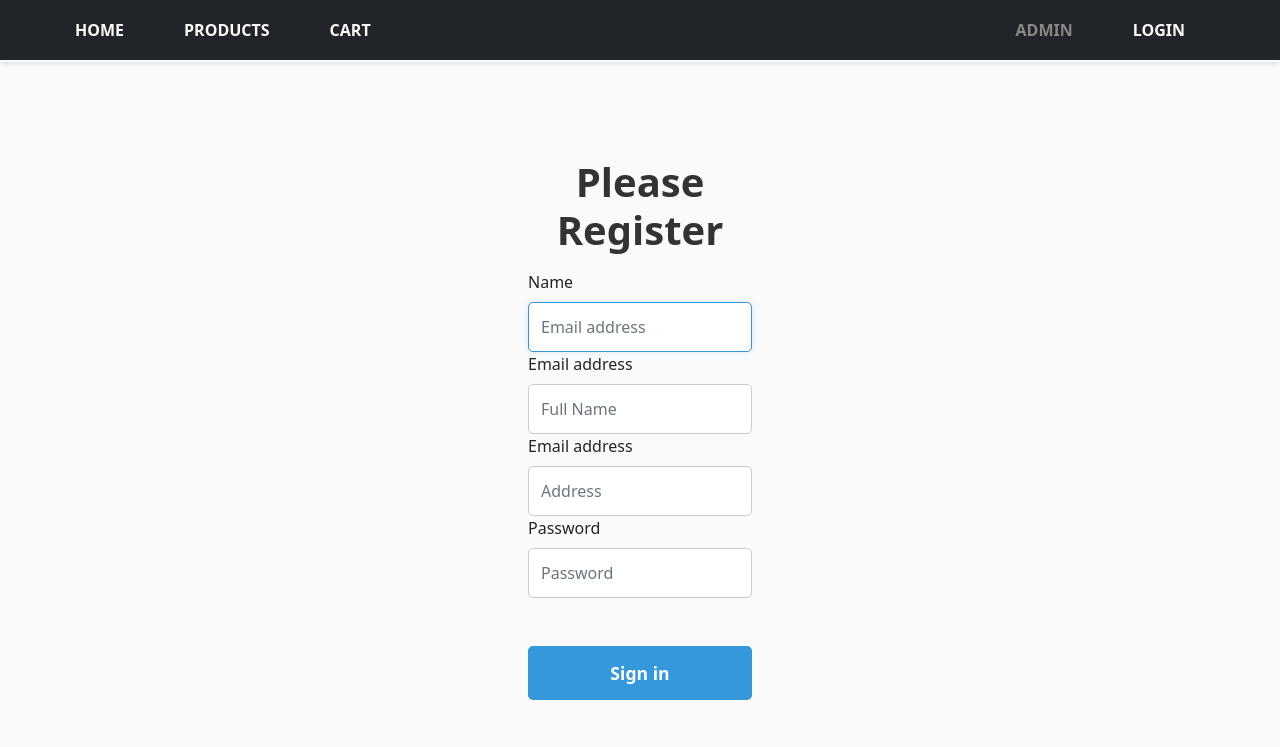
After one commit to TCodingGuru/PHP-Webshop, a PHP site: page /app/view/register/index.php in a window 1280 px wide. The commit adds this page. Shown: the top 747 px of the page. Run offline with PHP 8.4, Linux system fonts and the light colour scheme.

Commit message:
still need to add register function

```diff
--- a/app/controller/admincontroller.php
+++ b/app/controller/admincontroller.php
@@ -20,7 +20,7 @@ class AdminController
     public function insert()
     {
         if (isset($_POST['inputName'])) {
-            //$_POST = filter_input_array(INPUT_POST, FILTER_UNSAFE_RAW); // <-- filter POST
+            $_POST = filter_input_array(INPUT_POST, FILTER_SANITIZE_FULL_SPECIAL_CHARS); // <-- filter POST
 
             // check all individual post fields
             if (isset($_POST['inputName'])) {
@@ -52,7 +52,7 @@ class AdminController
     public function update()
     {
         if (isset($_POST['inputName'])) {
-            $_POST = filter_input_array(INPUT_POST, FILTER_UNSAFE_RAW); // <-- filter POST
+            $_POST = filter_input_array(INPUT_POST, FILTER_SANITIZE_FULL_SPECIAL_CHARS); // <-- filter POST
 
             // check all individual post fields
             if (isset($_POST['id'])) {
--- a/app/public/css/styles.css
+++ b/app/public/css/styles.css
@@ -302,9 +302,7 @@ button {
 }
 
 button:hover {
-    /* background-color: #333; */
     color: #FAFAFA;
-    /* border: 2px solid #FAFAFA; */
 }
 
 button:focus {
@@ -312,31 +310,253 @@ button:focus {
     box-shadow: 0 0 0 2px rgba(0, 0, 0, 0.2);
 }
 
-/* Button style for 'Add to Basket' */
 .btn-add-to-basket {
-    background-color: #FAFAFA; /* Light background */
-    color: #333; /* Dark text */
-    border: 2px solid #333; /* Dark border */
-    border-radius: 5px; /* Slightly rounded corners */
-    padding: 10px 20px; /* Ample padding */
-    text-align: center; /* Center the text */
-    text-decoration: none; /* Remove underline */
-    font-size: 1rem; /* Set font size */
-    transition: all 0.3s ease; /* Smooth transition for hover/focus */
-    display: inline-block; /* Make the button inline-block */
-    width: auto; /* Auto width based on content */
-    margin-top: auto; /* Align to the bottom of the card */
+    background-color: #FAFAFA;
+    color: #333;
+    border: 2px solid #333;
+    border-radius: 5px;
+    padding: 10px 20px;
+    text-align: center;
+    text-decoration: none;
+    font-size: 1rem;
+    transition: all 0.3s ease;
+    display: inline-block;
+    width: auto;
+    margin-top: auto;
 }
 
-/* Hover effect: Change background and text color */
 .btn-add-to-basket:hover {
-    background-color: #333; /* Dark background */
-    color: #FAFAFA; /* Light text color */
-    border: 2px solid #FAFAFA; /* Light border */
+    background-color: #333;
+    color: #FAFAFA;
+    border: 2px solid #FAFAFA;
 }
 
-/* Focus effect: Outline and box-shadow for accessibility */
 .btn-add-to-basket:focus {
-    outline: none; /* Remove default outline */
-    box-shadow: 0 0 0 2px rgba(0, 0, 0, 0.2); /* Add subtle glow */
+    outline: none;
+    box-shadow: 0 0 0 2px rgba(0, 0, 0, 0.2);
 }
+
+/* shopping cart */
+
+/* General container style */
+.container.cart-header {
+    text-align: center;
+    margin-bottom: 20px;
+}
+
+.container.cart-body {
+    padding: 20px;
+}
+
+.table {
+    width: 100%;
+    border-collapse: collapse;
+    background-color: #FAFAFA;
+    border: 1px solid #ddd;
+}
+
+.table th,
+.table td {
+    padding: 12px;
+    text-align: center; /* Center-align both header and body cells */
+    border: 1px solid #ddd;
+}
+
+.table th {
+    background-color: #f1f1f1;
+    font-weight: bold;
+    text-align: center; /* Ensure header text is centered */
+    vertical-align: middle;
+}
+
+.table tbody tr:nth-child(even) {
+    background-color: #f9f9f9;
+}
+
+.table tbody tr:hover {
+    background-color: #f1f1f1;
+}
+
+.table td a {
+    display: inline-block;
+    margin: 0 auto;
+    text-align: center;
+    width: auto;
+}
+
+.table td {
+    text-align: center;
+    vertical-align: middle;
+}
+
+.btn {
+    border-radius: 5px;
+    padding: 10px 20px;
+    text-decoration: none;
+    display: inline-block;
+    font-size: 1rem;
+    font-weight: bold;
+    text-align: center;
+    transition: all 0.3s ease;
+}
+
+.btn-danger {
+    background-color: #e74c3c;
+    color: white;
+    border: 2px solid black;
+}
+
+.btn-danger:hover {
+    background-color: #c0392b;
+    border: 2px solid #c0392b;
+}
+
+.btn-danger:focus {
+    outline: none;
+    box-shadow: 0 0 0 3px rgba(231, 76, 60, 0.5);
+}
+
+.btn-primary {
+    background-color: green;
+    color: white;
+    border: 2px solid black;
+}
+
+.btn-primary:hover {
+    background-color: greenyellow;
+    border: 2px solid green;
+}
+
+.btn-primary:focus {
+    outline: none;
+    box-shadow: 0 0 0 3px rgba(52, 152, 219, 0.5);
+}
+
+.table td a {
+    margin-top: 10px;
+    display: inline-block;
+}
+
+.table tr:last-child {
+    font-weight: bold;
+}
+
+.table td:last-child {
+    text-align: middle;
+}
+
+/* payment */
+
+.payment-container {
+    display: flex;
+    flex-direction: column;
+    align-items: center;
+    justify-content: center;
+    text-align: center;
+    max-width: 600px;
+    margin: 50px auto;
+    padding: 30px;
+    border-radius: 8px;
+}
+
+h1.mt-5 {
+    font-size: 2.5rem;
+    color: #333;
+    margin-bottom: 20px;
+    font-weight: bold;
+}
+
+p {
+    font-size: 1.2rem;
+    color: #555;
+    margin-top: 10px;
+}
+
+.form-group {
+    width: 100%;
+    max-width: 500px;
+    margin-bottom: 1.5rem;
+    text-align: left;
+}
+
+.form-control {
+    width: 100%;
+    padding: 12px;
+    font-size: 1rem;
+    border-radius: 5px;
+    border: 1px solid #ccc;
+    margin-top: 8px;
+}
+
+.form-control:focus {
+    border-color: #3498db;
+    box-shadow: 0 0 5px rgba(52, 152, 219, 0.2);
+}
+
+.btn-primary {
+    background-color: #3498db;
+    color: white;
+    border: 2px solid #3498db;
+    padding: 12px 20px;
+    font-size: 1.1rem;
+    width: 100%;
+    border-radius: 5px;
+    cursor: pointer;
+    transition: all 0.3s ease;
+}
+
+.btn-primary:hover {
+    background-color: #2980b9;
+    border-color: #2980b9;
+}
+
+.btn-primary:focus {
+    outline: none;
+    box-shadow: 0 0 0 3px rgba(52, 152, 219, 0.5);
+}
+
+/* Optional: Style for the subtotal */
+.mt-5 b {
+    font-weight: bold;
+    color: #333;
+    font-size: 1.2rem;
+}
+
+/* Responsive Design */
+@media (max-width: 768px) {
+    .payment-container {
+        padding: 20px;
+        max-width: 100%;
+    }
+
+    .form-control {
+        font-size: 1rem;
+    }
+
+    .btn-primary {
+        font-size: 1rem;
+    }
+}
+
+.btn-primary {
+    background-color: #3498db;
+    color: white;
+    border: 2px solid #3498db;
+    padding: 12px 20px;
+    font-size: 1.1rem;
+    width: 100%;
+    border-radius: 5px;
+    cursor: pointer;
+    transition: all 0.3s ease;
+    margin-top: 20px;
+}
+
+.btn-primary:hover {
+    background-color: #2980b9;
+    border-color: #2980b9;
+}
+
+.btn-primary:focus {
+    outline: none;
+    box-shadow: 0 0 0 3px rgba(52, 152, 219, 0.5);
+}
--- a/app/view/login/index.php
+++ b/app/view/login/index.php
@@ -20,8 +20,8 @@ require __DIR__ . '/../nav.php';
       <!-- submit button -->
       <button name="submit" class="btn btn-lg btn-primary btn-block mt-5" type="submit">Sign in</button>
       <p class="mt-3">
-        Don't have an account?
-        <a href="register.php" class="text-primary">Create one</a>
+        No account?
+        <a href="/register" class="text-primary">Create one</a>
       </p>
     </form>
 
--- a/app/view/payment/index.php
+++ b/app/view/payment/index.php
@@ -4,7 +4,7 @@ require __DIR__ . '/../nav.php';
 ?>
 
 <body>
-    <div class="container">
+    <div class="container payment-container">
         <h1 class="mt-5">Payment</h1>
         <p>Enter your personal information and click on confirm.</p>
 
--- /dev/null
+++ b/app/view/register/index.php
@@ -0,0 +1,30 @@
+<?php
+require __DIR__ . '/../head.php';
+require __DIR__ . '/../nav.php';
+?>
+
+<body>
+
+  <div class="container mt-5 p-5 col-10 col-md-6 col-lg-4 col-xl-3">
+    <form action="user/insert" method="post" class="form-signin">
+
+      <!--header  -->
+      <h1 class="h3 mb-3 font-weight-normal">Please Register</h1>
+
+      <label for="inputEmail" class="sr-only">Name</label>
+      <input type="email" name="inputName" class="form-control" placeholder="Email address" required autofocus>
+
+      <label for="inputName" class="sr-only">Email address</label>
+      <input type="text" name="inputName" class="form-control" placeholder="Full Name" required autofocus>
+
+      <label for="inputAddress" class="sr-only">Email address</label>
+      <input type="text" name="inputAddress" class="form-control" placeholder="Address" required autofocus>
+
+      <label for="inputPassword" class="sr-only">Password</label>
+      <input type="password" name="inputPassword" class="form-control" placeholder="Password" required>
+
+      <!-- submit button -->
+      <button name="submit" class="btn btn-lg btn-primary btn-block mt-5" type="submit">Sign in</button>
+    </form>
+
+</body>
```
Also changed, not shown: app/controller/registercontroller.php (added, +54 -0 lines), app/view/cart/index.php (+4 -18 lines).
